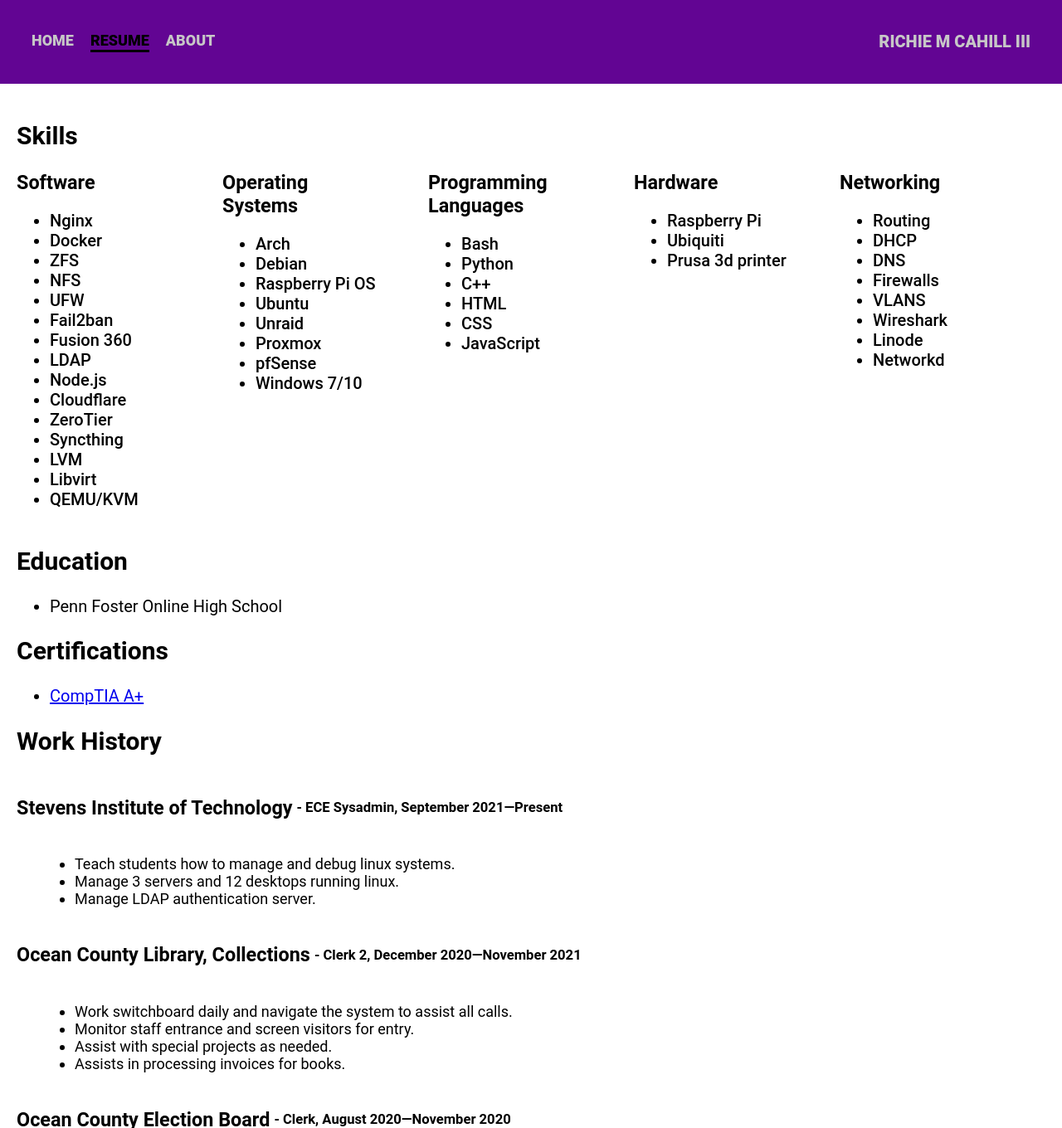
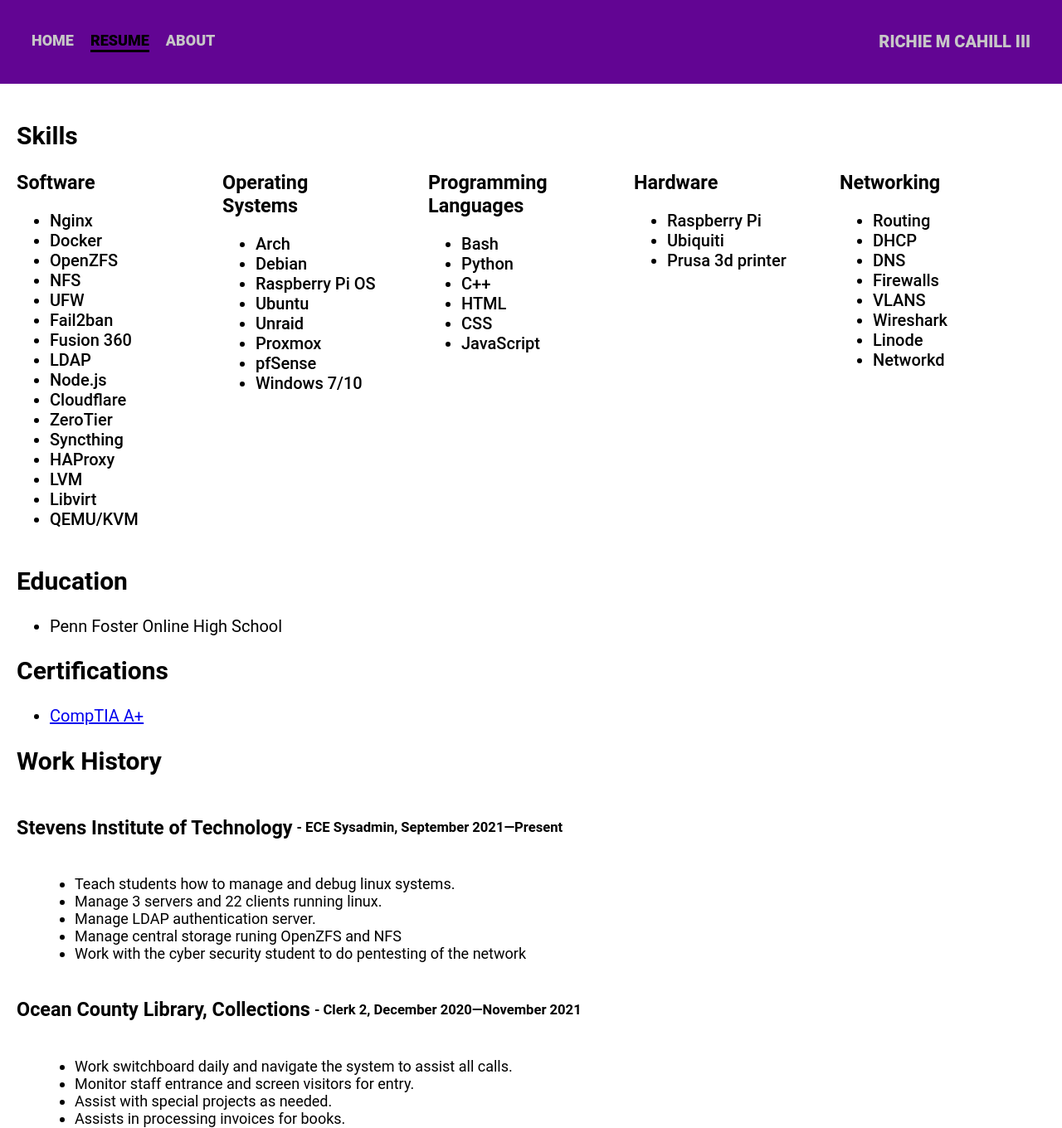
Before and after one commit to RichieCahill/Website, a website: page resume.html in a window 1280 px wide. Shown: the top 1360 px of the page at 83% size. Drawn offline with Linux system fonts and the light colour scheme.

Commit message:
Updated resume.html

```diff
--- a/resume.html
+++ b/resume.html
@@ -42,7 +42,7 @@
             <ul>
               <li>Nginx</li>
               <li>Docker</li>
-              <li>ZFS</li>
+              <li>OpenZFS</li>
               <li>NFS</li>
               <li>UFW</li>
               <li>Fail2ban</li>
@@ -52,6 +52,7 @@
               <li>Cloudflare</li>
               <li>ZeroTier</li>
               <li>Syncthing</li>
+              <li>HAProxy</li>
               <li>LVM</li>
               <li>Libvirt</li>
               <li>QEMU/KVM</li>
@@ -70,7 +71,6 @@
               <li>Proxmox</li>
               <li>pfSense</li>
               <li>Windows 7/10</li>
-
             </ul>
           </div>
 
@@ -107,7 +107,7 @@
               <li>Wireshark</li>
               <li>Linode</li>
               <li>Networkd</li>
-              <ul>
+            </ul>
           </div>
 
         </div>
@@ -139,8 +139,10 @@
             </div>
             <ul>
               <li>Teach students how to manage and debug linux systems.</li>
-              <li>Manage 3 servers and 12 desktops running linux.</li>
+              <li>Manage 3 servers and 22 clients running linux.</li>
               <li>Manage LDAP authentication server.</li>
+              <li>Manage central storage runing OpenZFS and NFS</li>
+              <li>Work with the cyber security student to do pentesting of the network</li>
             </ul>
           </div>
 
@@ -154,7 +156,8 @@
               <li>Monitor staff entrance and screen visitors for entry.</li>
               <li>Assist with special projects as needed.</li>
               <li>Assists in processing invoices for books.</li>
-          </div>
+            </ul>
+            </div>
 
           <div class="job">
             <div class="job-title">
```
